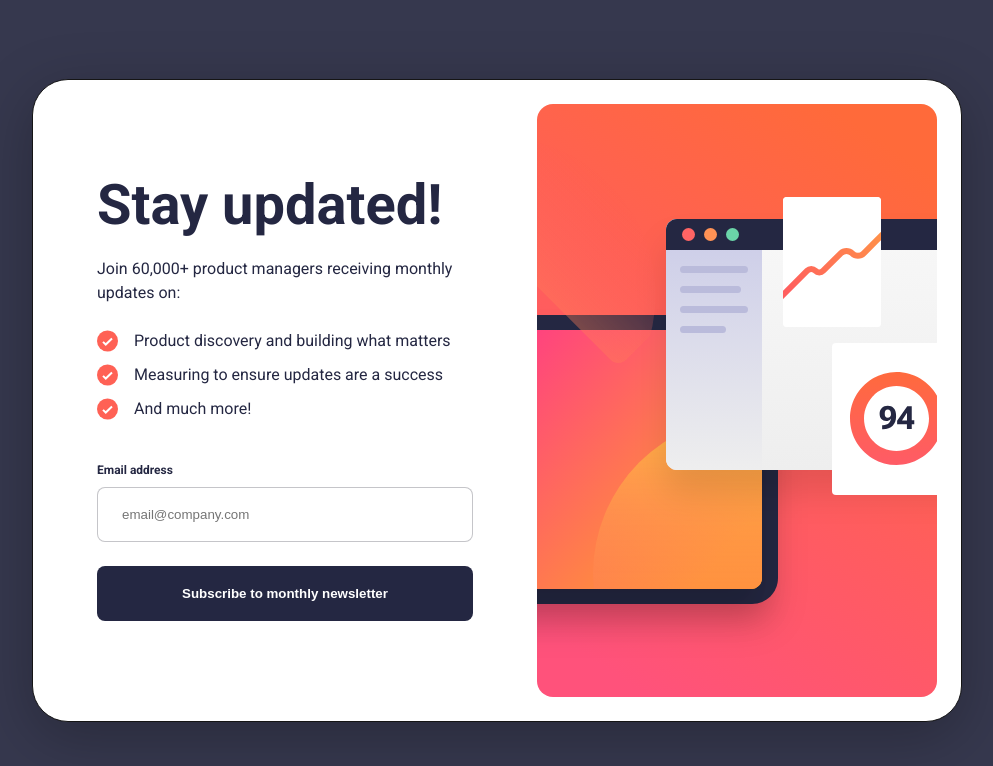
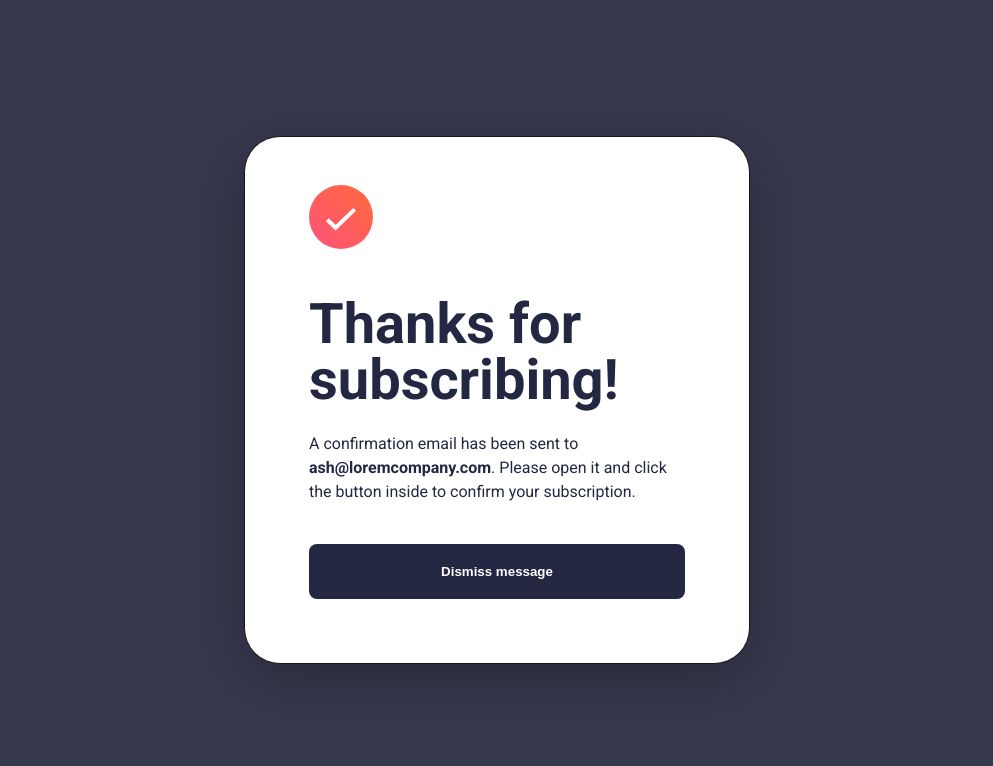
Before and after one commit to dantvi/newsletter-sign-up-with-success-message, a plain HTML site: page index.html in a window 1280 px wide. Shown: the whole page, without its empty margins (143-1136 px from the left). Drawn offline with Linux system fonts and the light colour scheme.

Commit message:
success message styles

```diff
--- a/css/style.css
+++ b/css/style.css
@@ -122,7 +122,7 @@ body {
     border-color: var(--tomato);
 }
 
-.submit-button {
+.button {
     padding: 2rem 7.2rem;
     cursor: pointer;
     font-weight: bold;
@@ -132,11 +132,12 @@ body {
     border-radius: 8px;
 }
 
-.submit-button:hover {
+.button:hover {
     background: linear-gradient(#FF6A3A, #FF527B);
+    box-shadow: 0px 16px 32px rgba(255, 97, 85, 0.5);
 }
 
-.submit-button:active {
+.button:active {
     transform: scale(0.98);
 }
 
@@ -146,3 +147,26 @@ body {
 }
 
 /* Success message */
+#success-card {
+    max-width: 50.4rem;
+}
+
+.success-card-content {
+    padding: 4.8rem 6.4rem 6.4rem 6.4rem;
+}
+
+.success-card-content h2 {
+    margin: 4rem 0 2.4rem 0;
+}
+
+.success-card-content p {
+    margin-bottom: 4rem;
+}
+
+#userEmail {
+    font-weight: bold;
+}
+
+#dismiss-button {
+    width: 37.6rem;
+}
--- a/index.html
+++ b/index.html
@@ -14,7 +14,7 @@
   <main>
 
     <!-- Sign-up form -->
-    <div id="sign-up-form">
+    <div id="sign-up-form" class="hidden">      <!-- Ta bort hidden klassen -->
       <div class="card-container center">
         <div id="sign-up-card" class="card">
           <article class="card-content">
@@ -43,7 +43,7 @@
               </div>
               <input class="email-input-field" id="email-input-field" type="text" name="email"
                 placeholder="email@company.com">
-              <button class="submit-button" id="submit-button" type="submit">Subscribe to monthly newsletter</button>
+              <button class="button" id="submit-button" type="submit">Subscribe to monthly newsletter</button>
             </form>
           </article>
           <img class="sign-up-image" src="./images/illustration-sign-up-desktop.svg"
@@ -53,16 +53,16 @@
     </div>
 
     <!-- Success message -->
-    <div id="success-message" class="hidden">
-      <div class="card-container">
+    <div id="success-message">       <!-- Lägg till hidden klassen -->
+      <div class="card-container center">
         <div id="success-card" class="card">
-          <article class="card-content">
-            <img class="success-image" src="" alt="">
-            <h2>Thanks for subscribing!</h2>
+          <article class="success-card-content">
+            <img class="success-image" src="./images/icon-success.svg" alt="Red circle with a white checkmark inside.">
+            <h2 class="text__card-desktop-heading">Thanks for subscribing!</h2>
             <p>A confirmation email has been sent to <span id="userEmail">ash@loremcompany.com</span>. Please open it
               and click
               the button inside to confirm your subscription.</p>
-            <button id="dismiss-button">Dismiss message</button>
+            <button class="button" id="dismiss-button" type="button">Dismiss message</button>
           </article>
         </div>
       </div>
--- a/script.js
+++ b/script.js
@@ -24,6 +24,8 @@ function validateEmail(email) {
       userInputEl.classList.remove('email-input-error');
       showingErrorMessage = false;
     }
+    // Remove user mail from input field
+    userInputEl.value = '';
   } else {
     // Show error message
     errorMessage.classList.remove('hidden');
```
